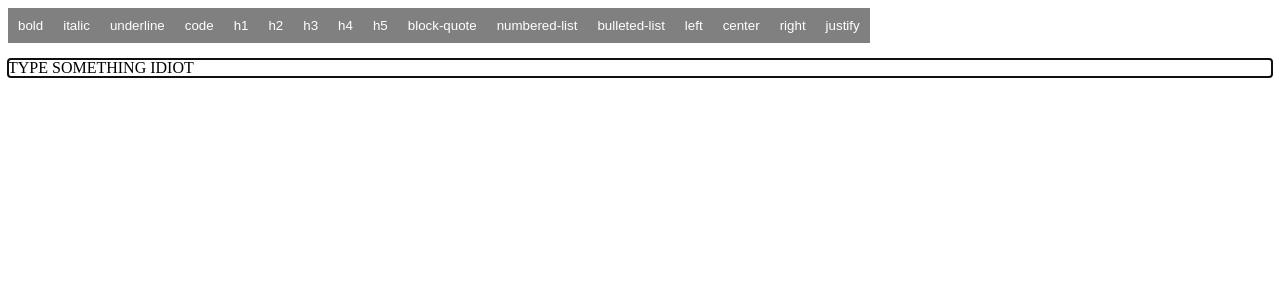
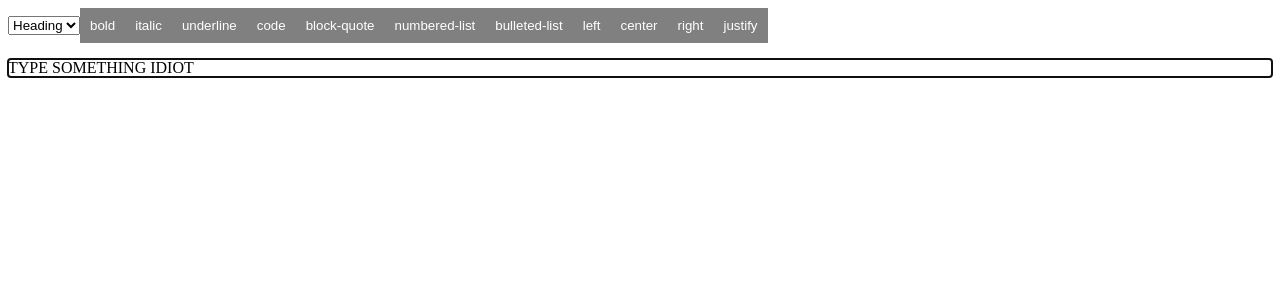
Before and after one commit to kdiab/jotor, a React (Vite) app: page / in a window 1280 px wide. Shown: the top 300 px of the page. Built offline with nearby package versions, Linux system fonts and the light colour scheme.

Commit message:
heading size dropdown

```diff
--- a/src/components/Miv.jsx
+++ b/src/components/Miv.jsx
@@ -209,6 +209,32 @@ const MarkButton = ({ format }) => {
   );
 };
 
+const HeadingDropdown = () => {
+  const editor = useSlate();
+
+  const handleChange = (event) => {
+    const format = event.target.value;
+    if (format) {
+      toggleBlock(editor, format);
+    }
+  };
+
+  const headingOptions = ['h1', 'h2', 'h3', 'h4', 'h5'];
+
+  return (
+    <select onChange={handleChange} defaultValue="">
+      <option value="" disabled>
+        Heading
+      </option>
+      {headingOptions.map((option) => (
+        <option key={option} value={option}>
+          {option.toUpperCase()}
+        </option>
+      ))}
+    </select>
+  );
+};
+
 const renderElement = (props) => {
   return <Blocks {...props} />;
 };
@@ -240,15 +266,11 @@ const Miv = () => {
         }
       }}
     >
+      <HeadingDropdown />
       <MarkButton format="bold" />
       <MarkButton format="italic" />
       <MarkButton format="underline" />
       <MarkButton format="code" />
-      <BlockButton format="h1" />
-      <BlockButton format="h2" />
-      <BlockButton format="h3" />
-      <BlockButton format="h4" />
-      <BlockButton format="h5" />
       <BlockButton format="block-quote" />
       <BlockButton format="numbered-list" />
       <BlockButton format="bulleted-list" />
```
